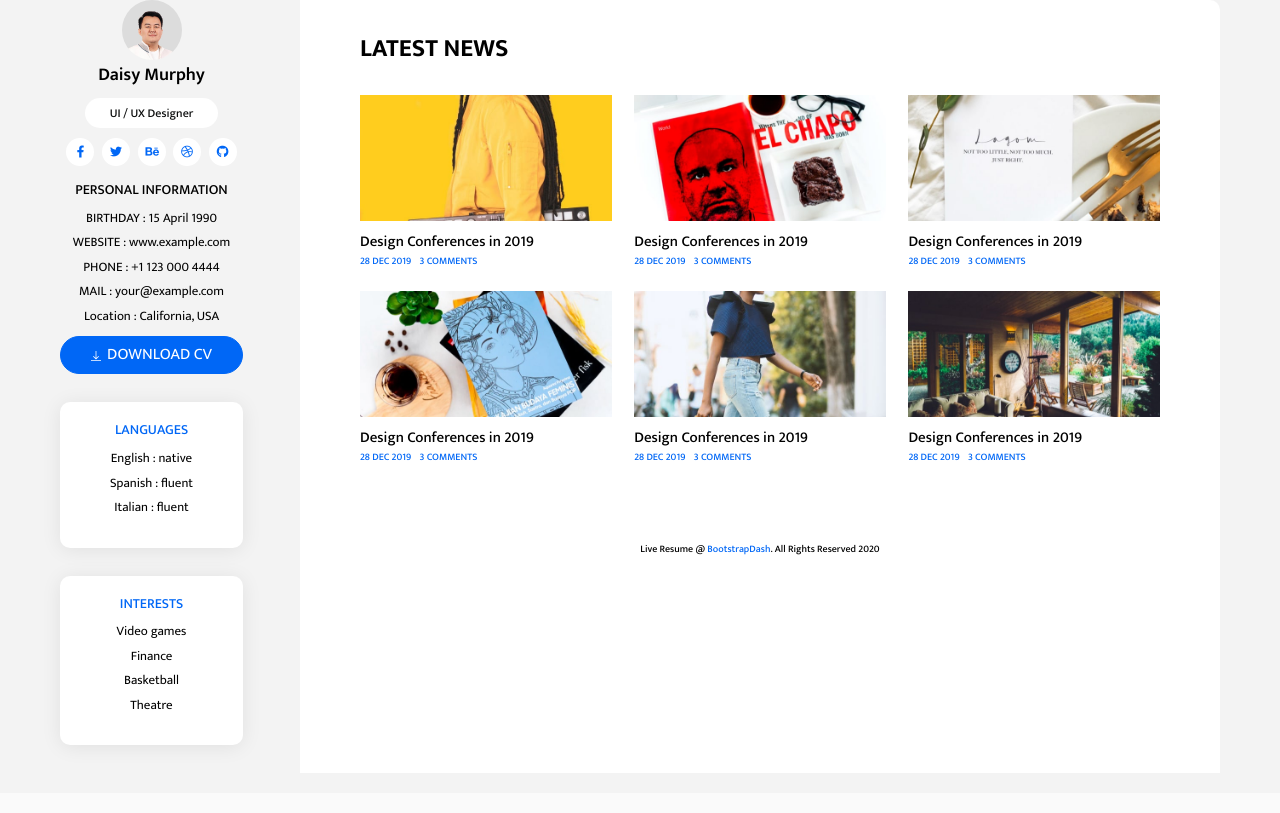
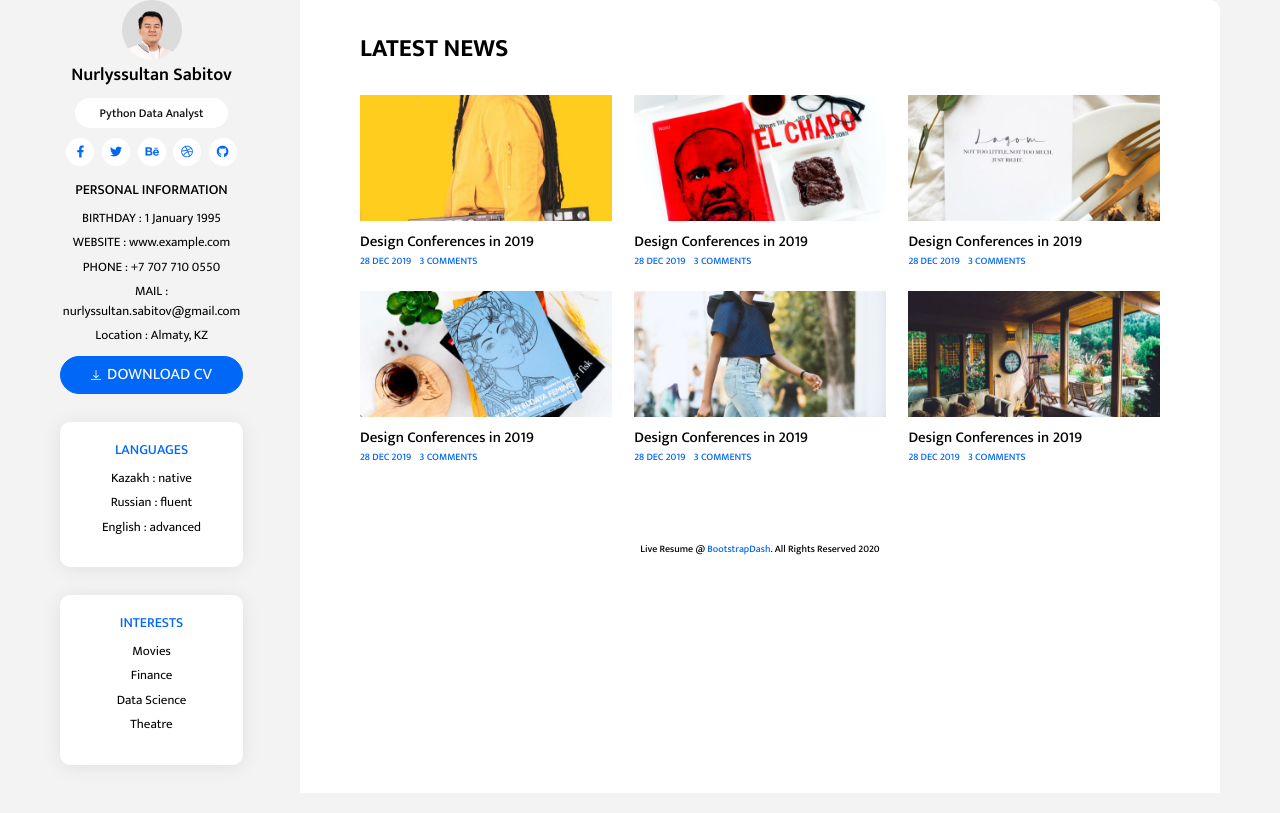
Before and after one commit to Nurlyssultan/portfolio, a Flask app: page /blog in a window 1280 px wide. Shown: the part 87-900 px from the top of the page. Before the commit the page ends 839 px from the top, so only its background shows below. Run offline with Flask 3, Linux system fonts and the light colour scheme; some libraries are stand-ins or nearby versions.

Commit message:
Added information in blog and contacts

```diff
--- a/main.py
+++ b/main.py
@@ -15,7 +15,7 @@ def get_blog():
 
 
 @app.route('/contact')
-def contact():
+def get_contact():
     return render_template('contact.html')
 
 
--- a/templates/blog.html
+++ b/templates/blog.html
@@ -7,33 +7,35 @@
     <meta http-equiv="X-UA-Compatible" content="ie=edge">
     <title>Live Resume :: Portfolio</title>
     <link href="https://fonts.googleapis.com/css?family=Mukta:300,400,500,600,700&display=swap" rel="stylesheet">
-    <link rel="stylesheet" href="assets/vendors/@fortawesome/fontawesome-free/css/all.min.css">
-    <link rel="stylesheet" href="assets/css/live-resume.css">
+    <link rel="stylesheet"
+        href="{{url_for('static', filename='assets/vendors/@fortawesome/fontawesome-free/css/all.min.css')}}">
+    <link rel="stylesheet" href="{{url_for('static',filename='assets/css/live-resume.css')}}">
 </head>
 
 <body>
     <header>
-        <button class="btn btn-white btn-share ml-auto mr-3 ml-md-0 mr-md-auto"><img src="assets/images/share.svg"
-                alt="share" class="btn-img">
+        <button class="btn btn-white btn-share ml-auto mr-3 ml-md-0 mr-md-auto"><img
+                src="{{url_for('static', filename='assets/images/share.svg')}}" alt="share" class="btn-img">
             SHARE</button>
         <nav class="collapsible-nav" id="collapsible-nav">
-            <a href="index.html" class="nav-link">HOME</a>
-            <a href="resume.html" class="nav-link">RESUME</a>
-            <a href="portfolio.html" class="nav-link">PORTFOLIO</a>
-            <a href="blog.html" class="nav-link active">BLOG</a>
-            <a href="contact.html" class="nav-link">CONTACT</a>
+            <a href="{{ url_for('get_index') }}" class="nav-link">HOME</a>
+            <a href="{{ url_for('get_resume') }}" class="nav-link">RESUME</a>
+            <a href="{{ url_for('get_portfolio') }}" class="nav-link">PORTFOLIO</a>
+            <a href="{{ url_for('get_blog') }}" class="nav-link active">BLOG</a>
+            <a href="{{ url_for('get_contact') }}" class="nav-link">CONTACT</a>
         </nav>
         <button class="btn btn-menu-toggle btn-white rounded-circle" data-toggle="collapsible-nav"
-            data-target="collapsible-nav"><img src="assets/images/hamburger.svg" alt="hamburger"></button>
+            data-target="collapsible-nav"><img src="{{url_for('static', filename='assets/images/hamburger.svg')}}"
+                alt="hamburger"></button>
     </header>
     <div class="content-wrapper">
         <aside>
             <div class="profile-img-wrapper">
-                <img src="assets/images/Profile.png" alt="profile">
+                <img src="{{url_for('static', filename='assets/images/Profile.png')}}" alt="profile">
             </div>
-            <h1 class="profile-name">Daisy Murphy</h1>
+            <h1 class="profile-name">Nurlyssultan Sabitov</h1>
             <div class="text-center">
-                <span class="badge badge-white badge-pill profile-designation">UI / UX Designer</span>
+                <span class="badge badge-white badge-pill profile-designation">Python Data Analyst</span>
             </div>
             <nav class="social-links">
                 <a href="#!" class="social-link"><i class="fab fa-facebook-f"></i></a>
@@ -45,22 +47,23 @@
             <div class="widget">
                 <h5 class="widget-title">personal information</h5>
                 <div class="widget-content">
-                    <p>BIRTHDAY : 15 April 1990</p>
+                    <p>BIRTHDAY : 1 January 1995</p>
                     <p>WEBSITE : www.example.com</p>
-                    <p>PHONE : +1 123 000 4444</p>
-                    <p>MAIL : your@example.com</p>
-                    <p>Location : California, USA</p>
+                    <p>PHONE : +7 707 710 0550</p>
+                    <p>MAIL : nurlyssultan.sabitov@gmail.com</p>
+                    <p>Location : Almaty, KZ</p>
                     <button class="btn btn-download-cv btn-primary rounded-pill"> <img
-                            src="assets/images/download.svg" alt="download" class="btn-img">DOWNLOAD CV </button>
+                            src="{{url_for('static', filename='assets/images/download.svg')}}" alt="download"
+                            class="btn-img">DOWNLOAD CV </button>
                 </div>
             </div>
             <div class="widget card">
                 <div class="card-body">
                     <div class="widget-content">
                         <h5 class="widget-title card-title">LANGUAGES</h5>
-                        <p>English : native</p>
-                        <p>Spanish : fluent</p>
-                        <p>Italian : fluent</p>
+                        <p>Kazakh : native</p>
+                        <p>Russian : fluent</p>
+                        <p>English : advanced</p>
                     </div>
                 </div>
             </div>
@@ -68,9 +71,9 @@
                 <div class="card-body">
                     <div class="widget-content">
                         <h5 class="widget-title card-title">INTERESTS</h5>
-                        <p>Video games</p>
+                        <p>Movies</p>
                         <p>Finance</p>
-                        <p>Basketball</p>
+                        <p>Data Science</p>
                         <p>Theatre</p>
                     </div>
                 </div>
@@ -144,14 +147,15 @@
                     </article>
                 </div>
             </section>
-            <footer>Live Resume @ <a href="https://www.bootstrapdash.com" target="_blank" rel="noopener noreferrer">BootstrapDash</a>. All Rights Reserved 2020</footer>
+            <footer>Live Resume @ <a href="https://www.bootstrapdash.com" target="_blank"
+                    rel="noopener noreferrer">BootstrapDash</a>. All Rights Reserved 2020</footer>
         </main>
     </div>
-    <script src="assets/vendors/jquery/dist/jquery.min.js"></script>
-    <script src="assets/vendors/@popperjs/core/dist/umd/popper-base.min.js"></script>
-    <script src="assets/vendors/bootstrap/dist/js/bootstrap.min.js"></script>
-    <script src="assets/vendors/entry/jq.entry.min.js"></script>
-    <script src="assets/js/live-resume.js"></script>
+    <script src="{{url_for('static', filename='assets/vendors/jquery/dist/jquery.min.js')}}"></script>
+    <script src="{{url_for('static', filename='assets/vendors/@popperjs/core/dist/umd/popper-base.min.js')}}"></script>
+    <script src="{{url_for('static', filename='assets/vendors/bootstrap/dist/js/bootstrap.min.js')}}"></script>
+    <script src="{{url_for('static', filename='assets/vendors/entry/jq.entry.min.js')}}"></script>
+    <script src="{{url_for('static', filename='assets/js/live-resume.js')}}"></script>
 </body>
 
 </html>
```
Also changed, not shown: templates/contact.html (+15 -9 lines), templates/index.html (+4 -4 lines), templates/portfolio.html (+7 -5 lines), templates/resume.html (+15 -9 lines).
